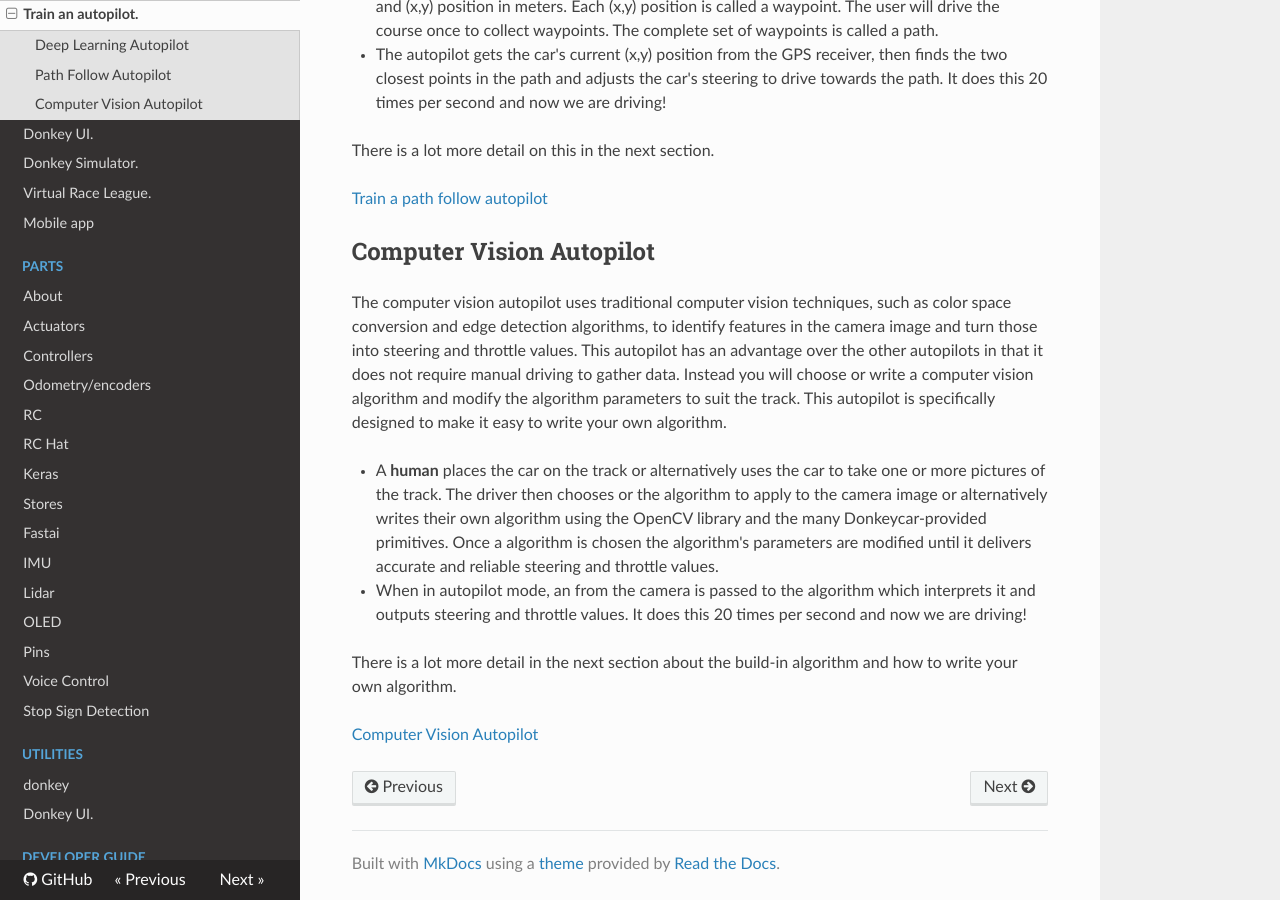
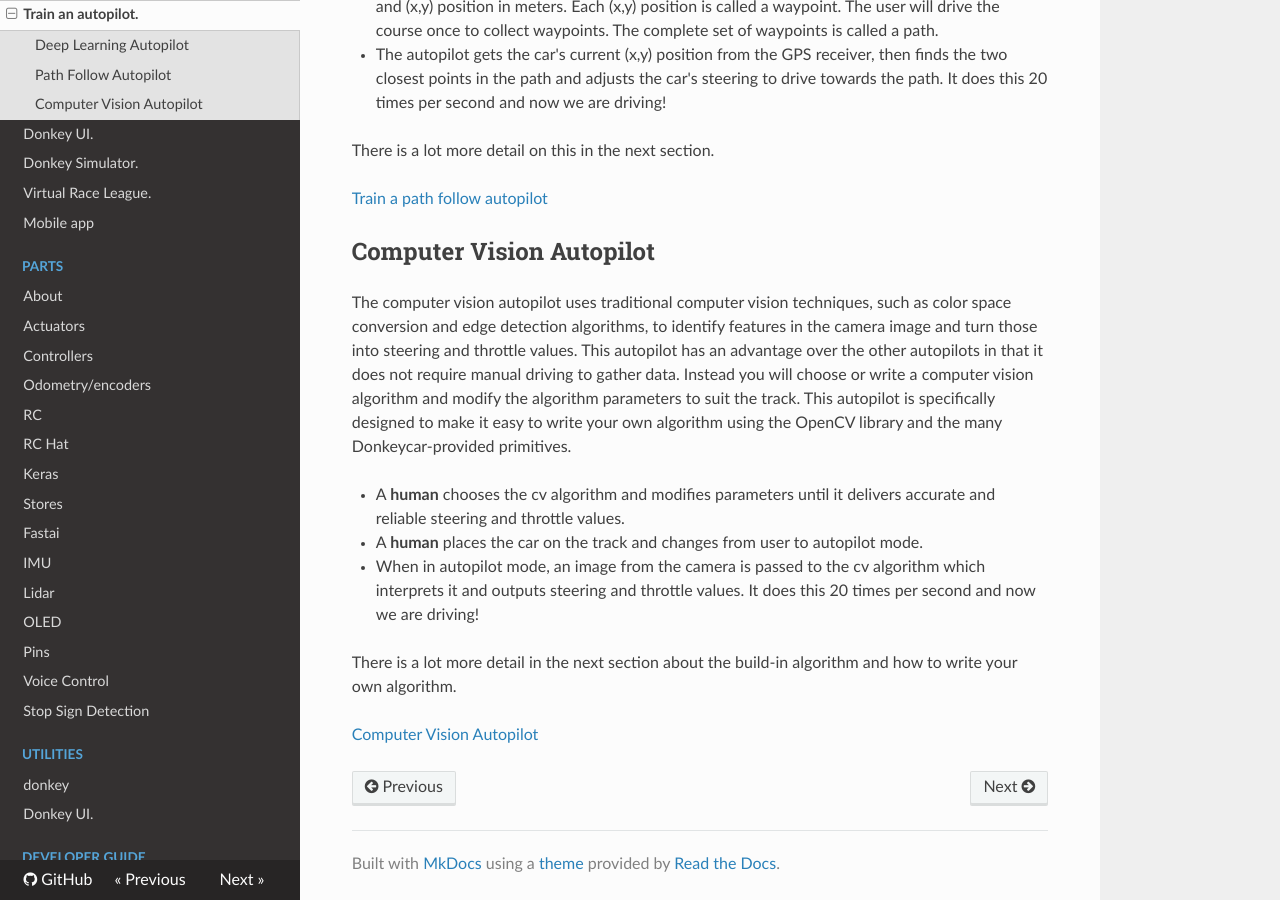
Before and after one commit to autorope/donkeydocs, an MkDocs documentation site: the page built from docs/guide/train_autopilot.md, in a window 1280 px wide and 900 px high, scrolled down 1285 px. Built offline with MkDocs 1.6.1, drawn with Linux system fonts in a browser that asks for light colours; nearby versions of some CDN libraries.

Commit message:
Update train_autopilot.md

```diff
--- a/docs/guide/train_autopilot.md
+++ b/docs/guide/train_autopilot.md
@@ -33,10 +33,11 @@ There is a lot more detail on this in the next section.
 [Train a path follow autopilot](./path_follow/path_follow.md)
 
 ## Computer Vision Autopilot
-The computer vision autopilot uses traditional computer vision techniques, such as color space conversion and edge detection algorithms, to identify features in the camera image and turn those into steering and throttle values.  This autopilot has an advantage over the other autopilots in that it does not require manual driving to gather data.  Instead you will choose or write a computer vision algorithm and modify the algorithm parameters to suit the track.  This autopilot is specifically designed to make it easy to write your own algorithm.
+The computer vision autopilot uses traditional computer vision techniques, such as color space conversion and edge detection algorithms, to identify features in the camera image and turn those into steering and throttle values.  This autopilot has an advantage over the other autopilots in that it does not require manual driving to gather data.  Instead you will choose or write a computer vision algorithm and modify the algorithm parameters to suit the track.  This autopilot is specifically designed to make it easy to write your own algorithm using the OpenCV library and the many Donkeycar-provided primitives.
 
-- A **human** places the car on the track or alternatively uses the car to take one or more pictures of the track.  The driver then chooses or the algorithm to apply to the camera image or alternatively writes their own algorithm using the OpenCV library and the many Donkeycar-provided primitives.  Once a algorithm is chosen the algorithm's parameters are modified until it delivers accurate and reliable steering and throttle values.
-- When in autopilot mode, an from the camera is passed to the algorithm which interprets it and outputs steering and throttle values.  It does this 20 times per second and now we are driving!
+- A **human** chooses the cv algorithm and modifies parameters until it delivers accurate and reliable steering and throttle values.
+- A **human** places the car on the track and changes from user to autopilot mode.
+- When in autopilot mode, an image from the camera is passed to the cv algorithm which interprets it and outputs steering and throttle values.  It does this 20 times per second and now we are driving!
 
 There is a lot more detail in the next section about the build-in algorithm and how to write your own algorithm.
 
```
